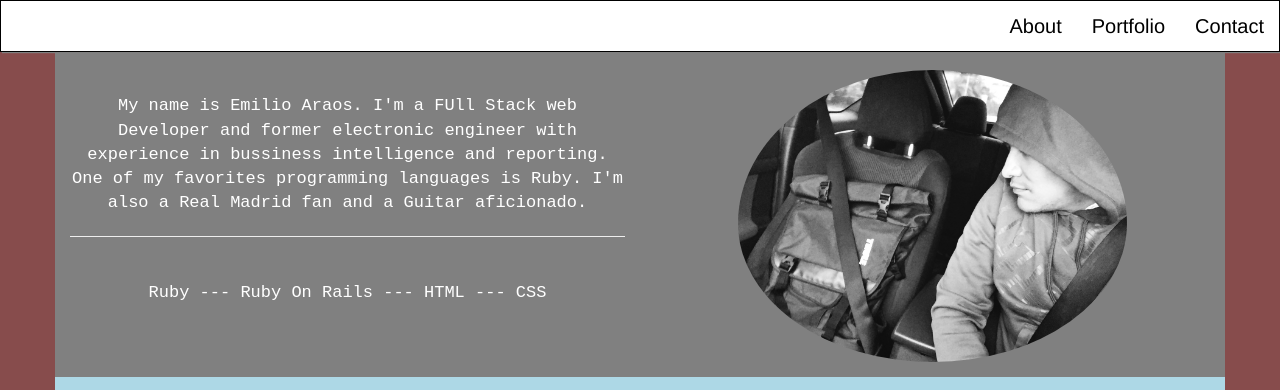
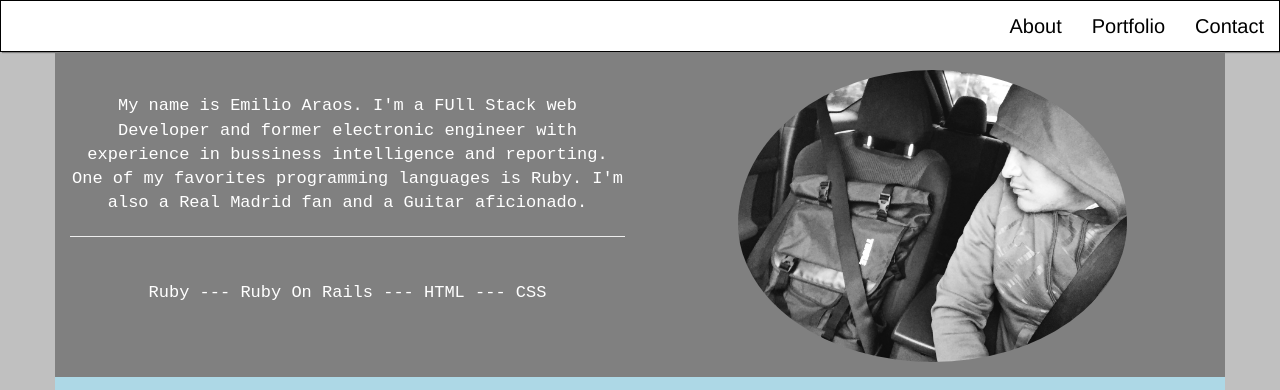
Before and after one commit to emilioaraos/Portfolio_Page, a plain HTML site: page index.html in a window 1280 px wide. Shown: the top 390 px of the page. Drawn offline with nearby package versions, Linux system fonts and the light colour scheme.

Commit message:
background

```diff
--- a/style.css
+++ b/style.css
@@ -60,7 +60,7 @@ a#color-nav:active {
 
 }
 body{
-  background: #874c4c;
+  background: silver;
 }
 .portfolio22{
   background: #add8e6;
```
